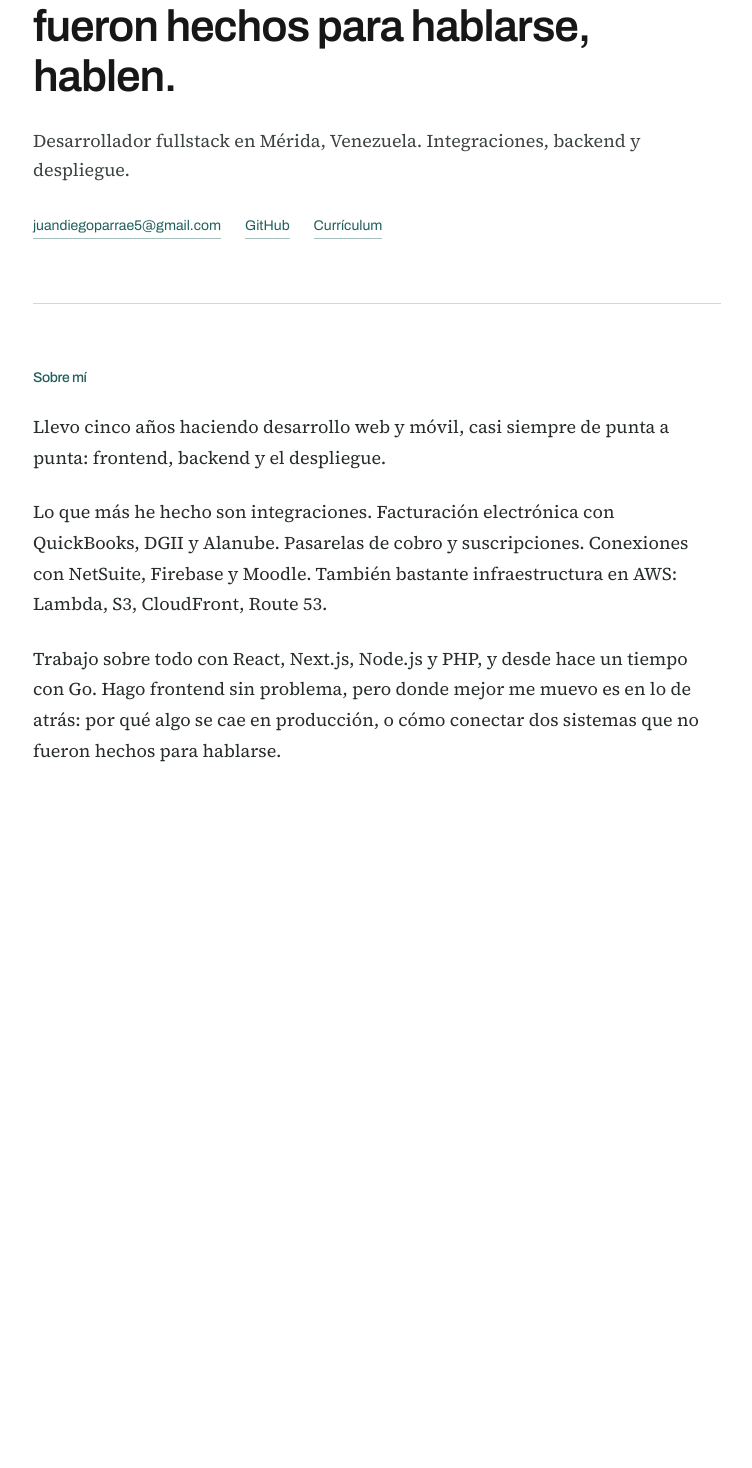
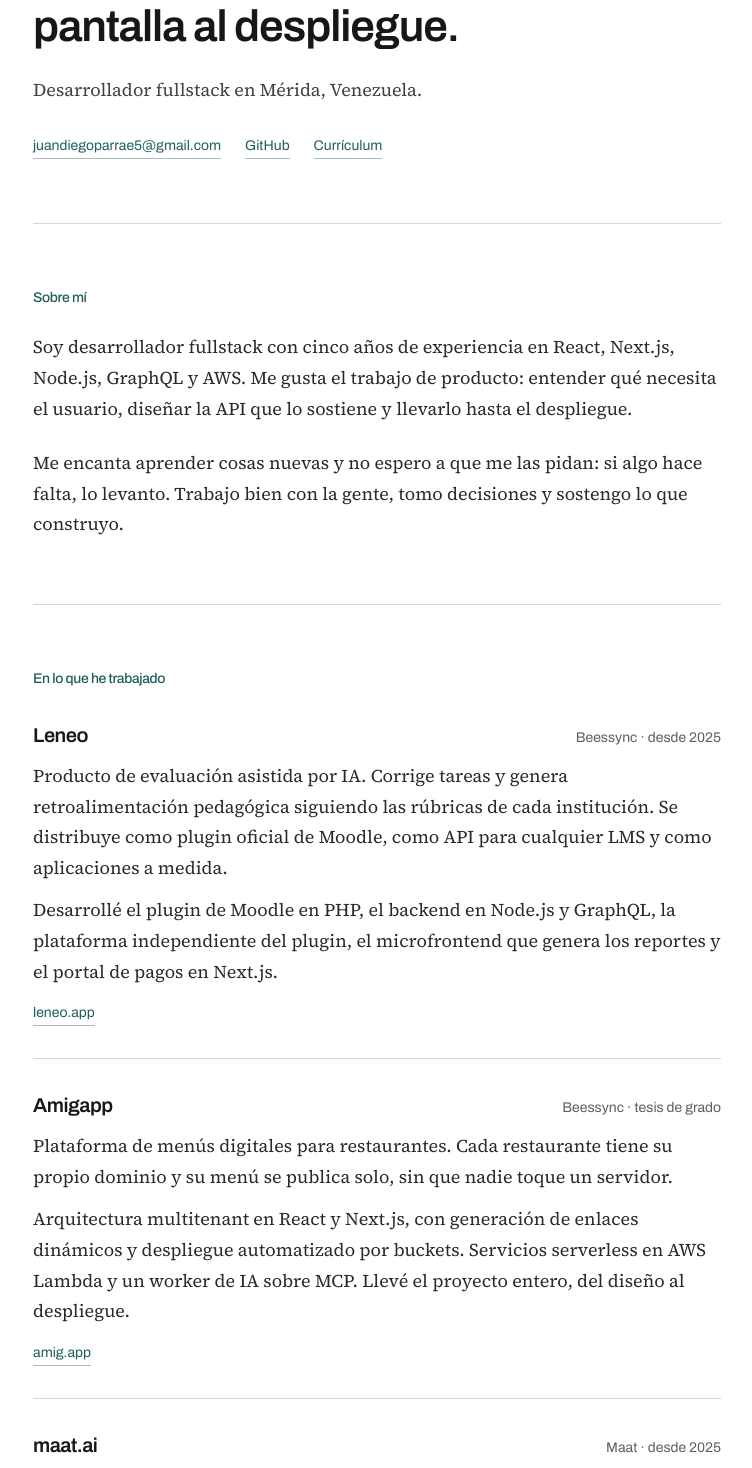
Before and after one commit to jd-parra/portfolio, a Next.js app: page / in a window 1280 px wide. Shown: the part 222-1690 px from the top of the page, without its empty margins (263-1015 px from the left). Before the commit the page ends 1116 px from the top, so only its background shows below. Built offline with nearby package versions, Linux system fonts and the light colour scheme.

Commit message:
Reenfocar en producto y añadir proyectos

```diff
--- a/app/page.tsx
+++ b/app/page.tsx
@@ -1,3 +1,33 @@
+const proyectos = [
+  {
+    nombre: "Leneo",
+    contexto: "Beessync · desde 2025",
+    que: "Producto de evaluación asistida por IA. Corrige tareas y genera retroalimentación pedagógica siguiendo las rúbricas de cada institución. Se distribuye como plugin oficial de Moodle, como API para cualquier LMS y como aplicaciones a medida.",
+    hice: "Desarrollé el plugin de Moodle en PHP, el backend en Node.js y GraphQL, la plataforma independiente del plugin, el microfrontend que genera los reportes y el portal de pagos en Next.js.",
+    url: "https://www.leneo.app/",
+    enlace: "leneo.app",
+  },
+  {
+    nombre: "Amigapp",
+    contexto: "Beessync · tesis de grado",
+    que: "Plataforma de menús digitales para restaurantes. Cada restaurante tiene su propio dominio y su menú se publica solo, sin que nadie toque un servidor.",
+    hice: "Arquitectura multitenant en React y Next.js, con generación de enlaces dinámicos y despliegue automatizado por buckets. Servicios serverless en AWS Lambda y un worker de IA sobre MCP. Llevé el proyecto entero, del diseño al despliegue.",
+    url: "https://amig.app/",
+    enlace: "amig.app",
+  },
+  {
+    nombre: "maat.ai",
+    contexto: "Maat · desde 2025",
+    que: "Plataforma de validación de identidad y prevención de fraude. Verifica documentos oficiales y arma expedientes digitales para empresas de recursos humanos, financieras y aseguradoras.",
+    hice: "Trabajo en el flujo de onboarding: escaneo OCR de documentos y validación de identidad en React, junto con el portal de sanitización de datos. También en la API principal en Go sobre Google Cloud, el portal B2B en Next.js y la app móvil en React Native.",
+    url: "https://www.maatai.com/",
+    enlace: "maatai.com",
+  },
+];
+
+const enlace =
+  "border-b border-[#1F5F5B]/40 pb-0.5 text-[#1F5F5B] transition-colors hover:border-[#1F5F5B] focus-visible:outline-2 focus-visible:outline-offset-4 focus-visible:outline-[#1F5F5B]";
+
 export default function Home() {
   return (
     <main className="mx-auto max-w-3xl px-6 py-20 sm:px-10 sm:py-32">
@@ -7,32 +37,21 @@ export default function Home() {
         </p>
 
         <h1 className="font-display mt-6 max-w-2xl text-3xl font-semibold leading-[1.15] tracking-tight sm:text-[2.75rem]">
-          Hago que dos sistemas que no fueron hechos para hablarse,
-          hablen.
+          Construyo el producto entero, de la pantalla al despliegue.
         </h1>
 
         <p className="font-body mt-6 text-lg leading-relaxed text-[#3C4340]">
-          Desarrollador fullstack en Mérida, Venezuela. Integraciones,
-          backend y despliegue.
+          Desarrollador fullstack en Mérida, Venezuela.
         </p>
 
         <nav className="font-display mt-8 flex flex-wrap gap-x-6 gap-y-2 text-sm">
-          <a
-            href="mailto:juandiegoparrae5@gmail.com"
-            className="border-b border-[#1F5F5B]/40 pb-0.5 text-[#1F5F5B] transition-colors hover:border-[#1F5F5B] focus-visible:outline-2 focus-visible:outline-offset-4 focus-visible:outline-[#1F5F5B]"
-          >
+          <a href="mailto:juandiegoparrae5@gmail.com" className={enlace}>
             juandiegoparrae5@gmail.com
           </a>
-          <a
-            href="https://github.com/jd-parra"
-            className="border-b border-[#1F5F5B]/40 pb-0.5 text-[#1F5F5B] transition-colors hover:border-[#1F5F5B] focus-visible:outline-2 focus-visible:outline-offset-4 focus-visible:outline-[#1F5F5B]"
-          >
+          <a href="https://github.com/jd-parra" className={enlace}>
             GitHub
           </a>
-          <a
-            href="/cv-juan-diego-parra.pdf"
-            className="border-b border-[#1F5F5B]/40 pb-0.5 text-[#1F5F5B] transition-colors hover:border-[#1F5F5B] focus-visible:outline-2 focus-visible:outline-offset-4 focus-visible:outline-[#1F5F5B]"
-          >
+          <a href="/cv-juan-diego-parra.pdf" className={enlace}>
             Currículum
           </a>
         </nav>
@@ -47,23 +66,51 @@ export default function Home() {
 
         <div className="font-body mt-6 space-y-6 text-lg leading-[1.7] text-[#262C2A]">
           <p>
-            Llevo cinco años haciendo desarrollo web y móvil, casi siempre
-            de punta a punta: frontend, backend y el despliegue.
+            Soy desarrollador fullstack con cinco años de experiencia en
+            React, Next.js, Node.js, GraphQL y AWS. Me gusta el trabajo de
+            producto: entender qué necesita el usuario, diseñar la API que
+            lo sostiene y llevarlo hasta el despliegue.
           </p>
           <p>
-            Lo que más he hecho son integraciones. Facturación electrónica
-            con QuickBooks, DGII y Alanube. Pasarelas de cobro y
-            suscripciones. Conexiones con NetSuite, Firebase y Moodle.
-            También bastante infraestructura en AWS: Lambda, S3, CloudFront,
-            Route 53.
+            Me encanta aprender cosas nuevas y no espero a que me las pidan:
+            si algo hace falta, lo levanto. Trabajo bien con la gente, tomo
+            decisiones y sostengo lo que construyo.
           </p>
-          <p>
-            Trabajo sobre todo con React, Next.js, Node.js y PHP, y desde
-            hace un tiempo con Go. Hago frontend sin problema, pero donde
-            mejor me muevo es en lo de atrás: por qué algo se cae en
-            producción, o cómo conectar dos sistemas que no fueron hechos
-            para hablarse.
-          </p>
+        </div>
+      </section>
+
+      <hr className="my-16 border-0 border-t border-[#D5D9D3]" />
+
+      <section>
+        <h2 className="font-display text-sm font-medium tracking-tight text-[#1F5F5B]">
+          En lo que he trabajado
+        </h2>
+
+        <div className="mt-8 divide-y divide-[#D5D9D3]">
+          {proyectos.map((p) => (
+            <article key={p.nombre} className="py-8 first:pt-0 last:pb-0">
+              <div className="flex flex-wrap items-baseline justify-between gap-x-4 gap-y-1">
+                <h3 className="font-display text-xl font-semibold tracking-tight">
+                  {p.nombre}
+                </h3>
+                <p className="font-display text-sm text-[#5A625F]">
+                  {p.contexto}
+                </p>
+              </div>
+
+              <p className="font-body mt-3 text-lg leading-[1.7] text-[#262C2A]">
+                {p.que}
+              </p>
+
+              <p className="font-body mt-3 text-lg leading-[1.7] text-[#262C2A]">
+                {p.hice}
+              </p>
+
+              <a href={p.url} className={`${enlace} font-display mt-4 inline-block text-sm`}>
+                {p.enlace}
+              </a>
+            </article>
+          ))}
         </div>
       </section>
     </main>
```
Also changed, not shown: 1 other file (tests, documents, lock files or other folders).
